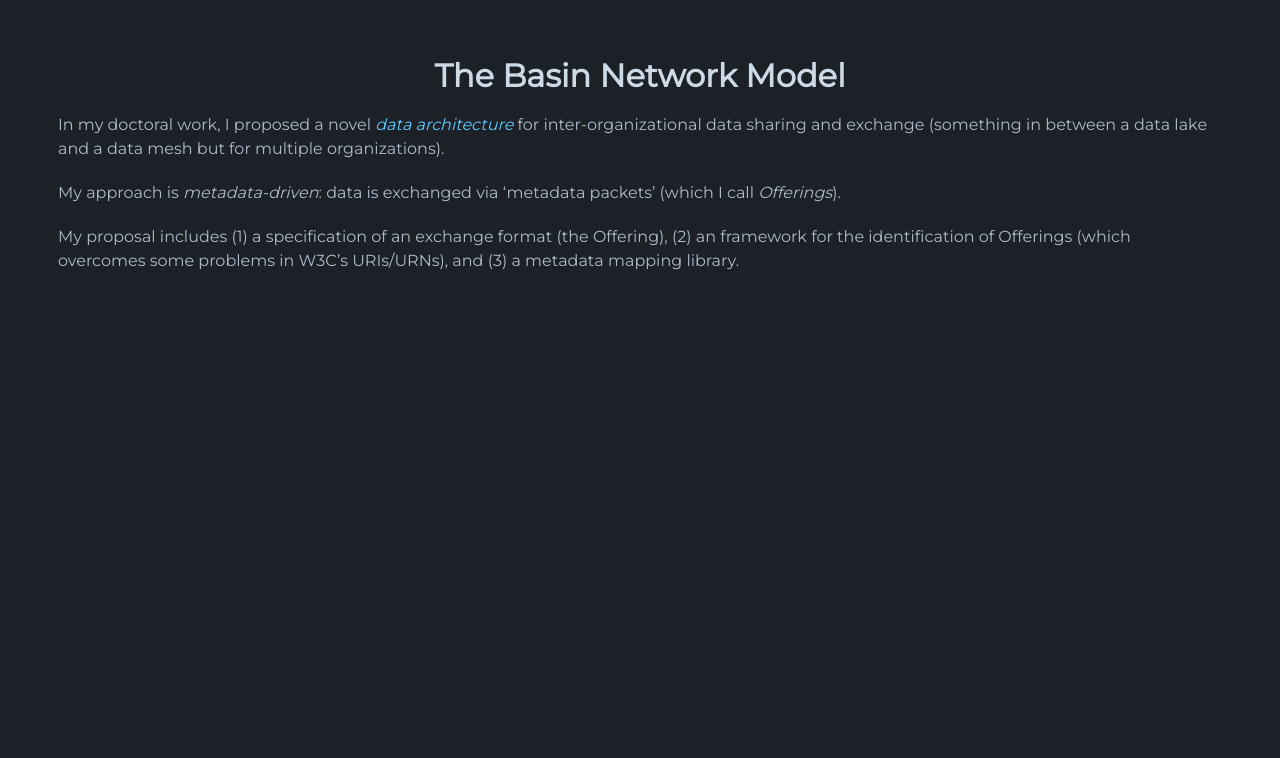
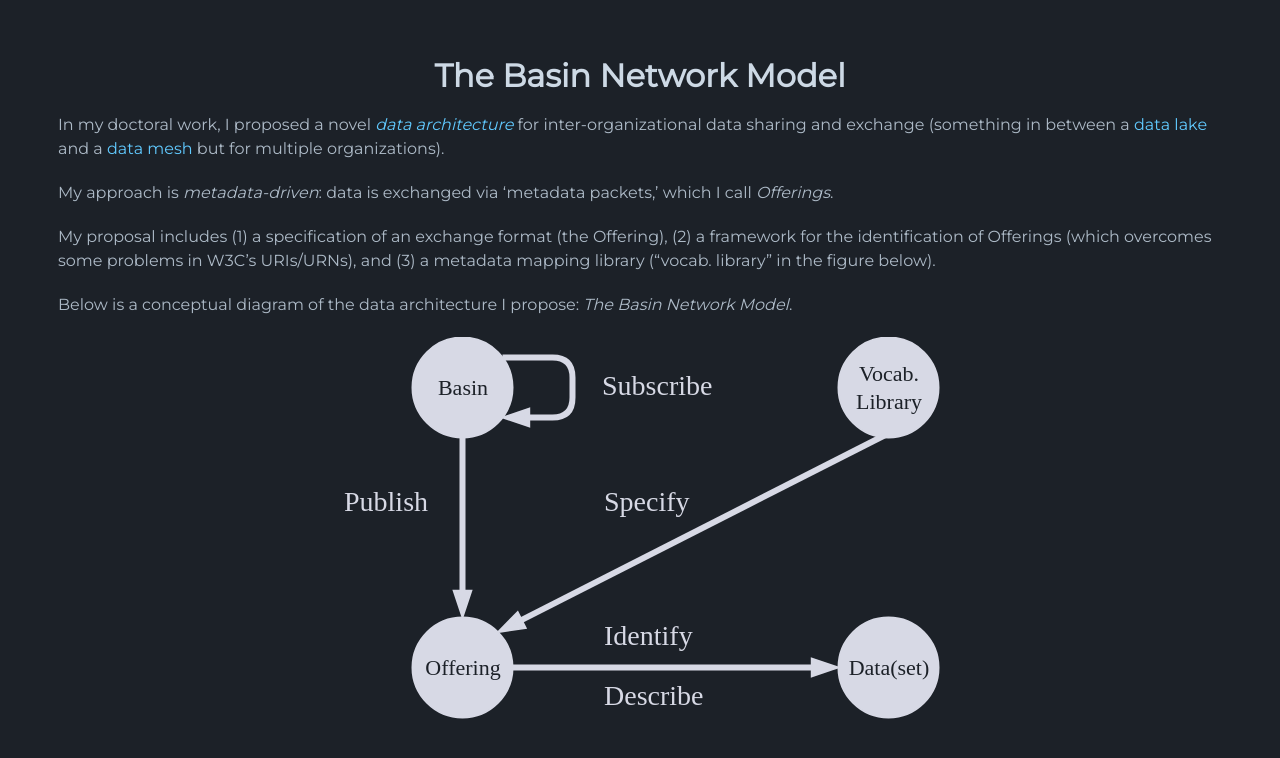
Before and after one commit to n42r/n42r.github.io, a Jekyll site: the page built from phd.md, in a window 1280 px wide. Shown: the top 758 px of the page. Built offline with Jekyll 4.4.1, drawn with Linux system fonts in a browser that asks for light colours; our own code applies the rules of GitHub Pages for plain Markdown files.

Commit message:
fixed the phd page

```diff
--- a/phd.md
+++ b/phd.md
@@ -2,8 +2,15 @@
 layout: plain
 ---
 # The Basin Network Model
-In my doctoral work, I proposed a novel *[data architecture](https://en.wikipedia.org/wiki/Data_architecture)* for inter-organizational data sharing and exchange (something in between a data lake and a data mesh but for multiple organizations).
+In my doctoral work, I proposed a novel *[data architecture](https://en.wikipedia.org/wiki/Data_architecture)* for inter-organizational data sharing and exchange (something in between a [data lake](https://en.wikipedia.org/wiki/Data_lake) and a [data mesh](https://en.wikipedia.org/wiki/Data_mesh) but for multiple organizations).
 
-My approach is *metadata-driven*: data is exchanged via 'metadata packets' (which I call *Offerings*).
+My approach is *metadata-driven*: data is exchanged via 'metadata packets,' which I call *Offerings*.
 
-My proposal includes (1) a specification of an exchange format (the Offering), (2) an framework for the identification of Offerings (which overcomes some problems in W3C's URIs/URNs), and (3) a metadata mapping library.
+My proposal includes (1) a specification of an exchange format (the Offering), (2) a framework for the identification of Offerings (which overcomes some problems in W3C's URIs/URNs), and (3) a metadata
+mapping library ("vocab. library" in the figure below).
+
+Below is a conceptual diagram of the data architecture I propose: *The Basin Network Model*.
+
+<h1>
+  <img src="assets/img/bnet-er.drawio.svg" class="img-fluid" alt="" />
+</h1>
```
Also changed, not shown: assets/img/bnet-er.drawio.svg (added), 3 other files.
